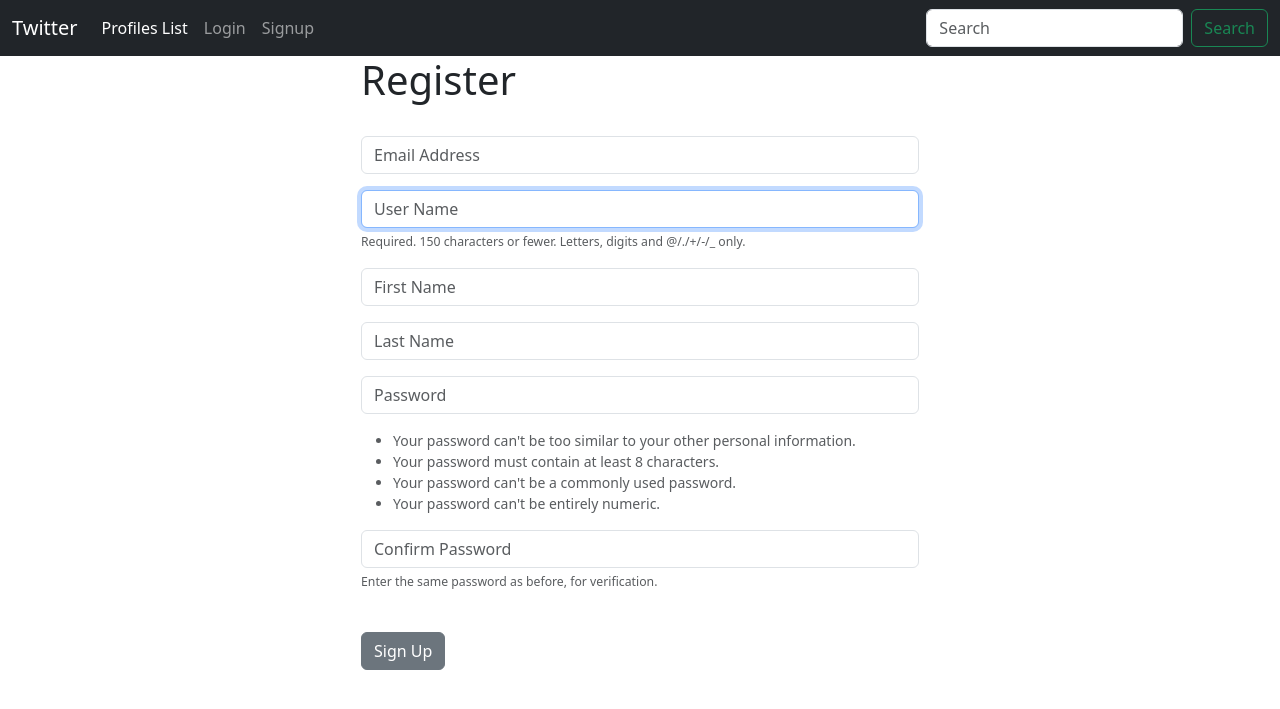
After one commit to idarbandi/Twitter-WV1, a Django app: page /register in a window 1280 px wide. The commit adds this page. Shown: the top 709 px of the page. Run offline with Django 3.2, Linux system fonts and the light colour scheme.

Commit message:
registration department set

```diff
--- a/templates/navbar.html
+++ b/templates/navbar.html
@@ -20,6 +20,9 @@
         <li class="nav-item">
           <a href="{% url 'login' %}" class="nav-link">Login</a>
         </li>
+        <li class="nav-item">
+          <a href="{% url 'register' %}" class="nav-link">Signup</a>
+        </li>
         {% endif %}
       </ul>
       <form class="d-flex" role="search">
--- /dev/null
+++ b/templates/register.html
@@ -0,0 +1,13 @@
+{% extends 'base.html' %}
+{% block content %}
+   <div class="col-md-6 offset-md-3">
+       <h1>Register</h1>
+      <br>
+      <form method="post">
+         {% csrf_token %}
+         {{ form.as_p }}
+         <br>
+         <button type="submit" class="btn btn-secondary">Sign Up</button>
+      </form>
+   </div>
+{% endblock %}
--- a/twitter/forms.py
+++ b/twitter/forms.py
@@ -1,5 +1,7 @@
 from .models import Tweet
 from django import forms
+from django.contrib.auth.forms import UserCreationForm
+from django.contrib.auth.models import User
 
 
 class TweetForm(forms.ModelForm):
@@ -12,6 +14,53 @@ class TweetForm(forms.ModelForm):
                            ),
                            label='',
                            )
+
     class Meta:
         model = Tweet
         exclude = ['user']
+
+
+class SignUpForm(UserCreationForm):
+    email = forms.EmailField(label='', widget=forms.TextInput(
+        attrs={
+            'class': 'form-control',
+            'placeholder': 'Email Address'
+        }
+    ))
+    first_name = forms.CharField(label='', widget=forms.TextInput(
+        attrs={
+            'class': 'form-control',
+            'placeholder': 'First Name'
+        }
+    ))
+    last_name = forms.CharField(label='', widget=forms.TextInput(
+        attrs={
+            'class': 'form-control',
+            'placeholder': 'Last Name'
+        }
+    ))
+
+    class Meta:
+        model = User
+        fields = ['email', 'username', 'first_name', 'last_name', 'password1', 'password2']
+
+    def __init__(self, *args, **kwargs):
+        super(SignUpForm, self).__init__(*args, **kwargs)
+
+        self.fields['username'].widget.attrs['class'] = 'form-control'
+        self.fields['username'].widget.attrs['placeholder'] = 'User Name'
+        self.fields['username'].label = ''
+        self.fields[
+            'username'].help_text = '<span class="form-text text-muted"><small>Required. 150 characters or fewer. Letters, digits and @/./+/-/_ only.</small></span>'
+
+        self.fields['password1'].widget.attrs['class'] = 'form-control'
+        self.fields['password1'].widget.attrs['placeholder'] = 'Password'
+        self.fields['password1'].label = ''
+        self.fields[
+            'password1'].help_text = '<ul class="form-text text-muted small"><li>Your password can\'t be too similar to your other personal information.</li><li>Your password must contain at least 8 characters.</li><li>Your password can\'t be a commonly used password.</li><li>Your password can\'t be entirely numeric.</li></ul>'
+
+        self.fields['password2'].widget.attrs['class'] = 'form-control'
+        self.fields['password2'].widget.attrs['placeholder'] = 'Confirm Password'
+        self.fields['password2'].label = ''
+        self.fields[
+            'password2'].help_text = '<span class="form-text text-muted"><small>Enter the same password as before, for verification.</small></span>'
--- a/twitter/urls.py
+++ b/twitter/urls.py
@@ -6,6 +6,6 @@ urlpatterns = [
     path('profile_list', views.profile_list, name='profile_list'),
     path('profile_page/<int:pk>', views.profile, name='profile'),
     path('login', views.login_user, name='login'),
-    path('logout', views.logout_user, name='logout')
-
+    path('logout', views.logout_user, name='logout'),
+    path('register', views.register, name='register')
 ]
--- a/twitter/views.py
+++ b/twitter/views.py
@@ -1,8 +1,10 @@
 from django.shortcuts import render, redirect
 from .models import Profile, Tweet
 from django.contrib import messages
-from .forms import TweetForm
+from .forms import TweetForm, SignUpForm
 from django.contrib.auth import authenticate, login, logout
+from django.contrib.auth.forms import UserCreationForm
+from django import forms
 
 
 def home(request):
@@ -74,3 +76,21 @@ def logout_user(request):
     logout(request)
     messages.success(request, ("You Have Been Loged our"))
     return redirect('home')
+
+
+def register(request):
+    form = SignUpForm()
+    if request.method == 'POST':
+        form = SignUpForm(request.POST)
+        if form.is_valid():
+            form.save()
+            username = form.cleaned_data['username']
+            password = form.cleaned_data['password1']
+            first_name = form.cleaned_data['first_name']
+            last_name = form.cleaned_data['last_name']
+            email = form.cleaned_data['email']
+            user = authenticate(request, username=username, password=password)
+            login(request, user)
+            messages.success(request, ("Wellcome !!! Successfully Signed Up"))
+            return redirect('home')
+    return render(request, 'register.html', {'form': form})
```
Also changed, not shown: db.sqlite3.
